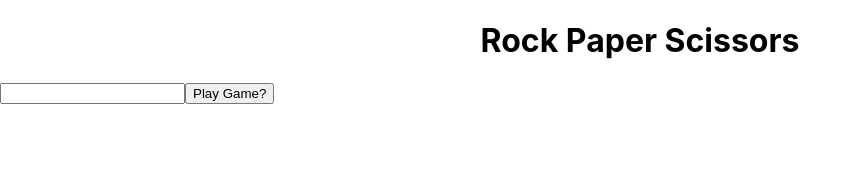
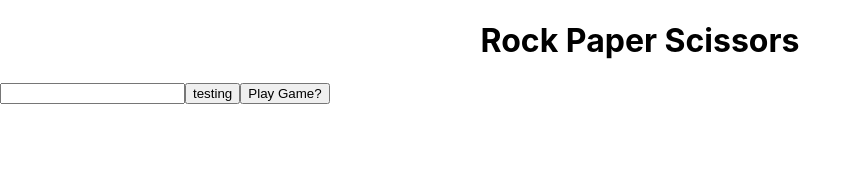
Before and after one commit to colinjaworski/rock-paper-scissors, a React (Create React App) app: page / in a window 1280 px wide. Shown: the top 173 px of the page, without its empty margins (0-862 px from the left). Built offline with nearby package versions, Linux system fonts and the light colour scheme.

Commit message:
computer choice random but does not change on click

```diff
--- a/src/components/App/App.jsx
+++ b/src/components/App/App.jsx
@@ -17,18 +17,20 @@ function App() {
   // }
 
   const getComputerChoice = () => {
-    let computerChoice = Math.floor(Math.random() * 3);
-    switch (computerChoice) {
-      case 0:
-        return 'rock';
-      case 1:
-        return 'paper';
-      case 2:
-        return 'scissors';
+    let computersChoice = Math.floor(Math.random() * 3);
+    switch (computersChoice) {
+      case 0: setComputerChoice('rock');
+        break;
+      case 1: setComputerChoice('paper');
+        break;
+      case 2: setComputerChoice('scissors');
+
     }
+    console.log(computerChoice);
+    console.log(computersChoice);
   }
 
-  const playGame = (computerChoice) => {
+  const playGame = () => {
 
     console.log('user choice', userChoice)
     console.log('computer choice', computerChoice)
@@ -65,6 +67,7 @@ function App() {
 
   const setChoice = (value) => {
     setUserChoice(value)
+    getComputerChoice()
   }
 
   return (
@@ -75,7 +78,7 @@ function App() {
       <div>
 
         <input type="text" onChange={(event)=>{setChoice(event.target.value)}} />
-
+        <button onClick={getComputerChoice}>testing</button>
         <button onClick={playGame}>Play Game?</button>
         <h1>{result}</h1>
       </div>
```
